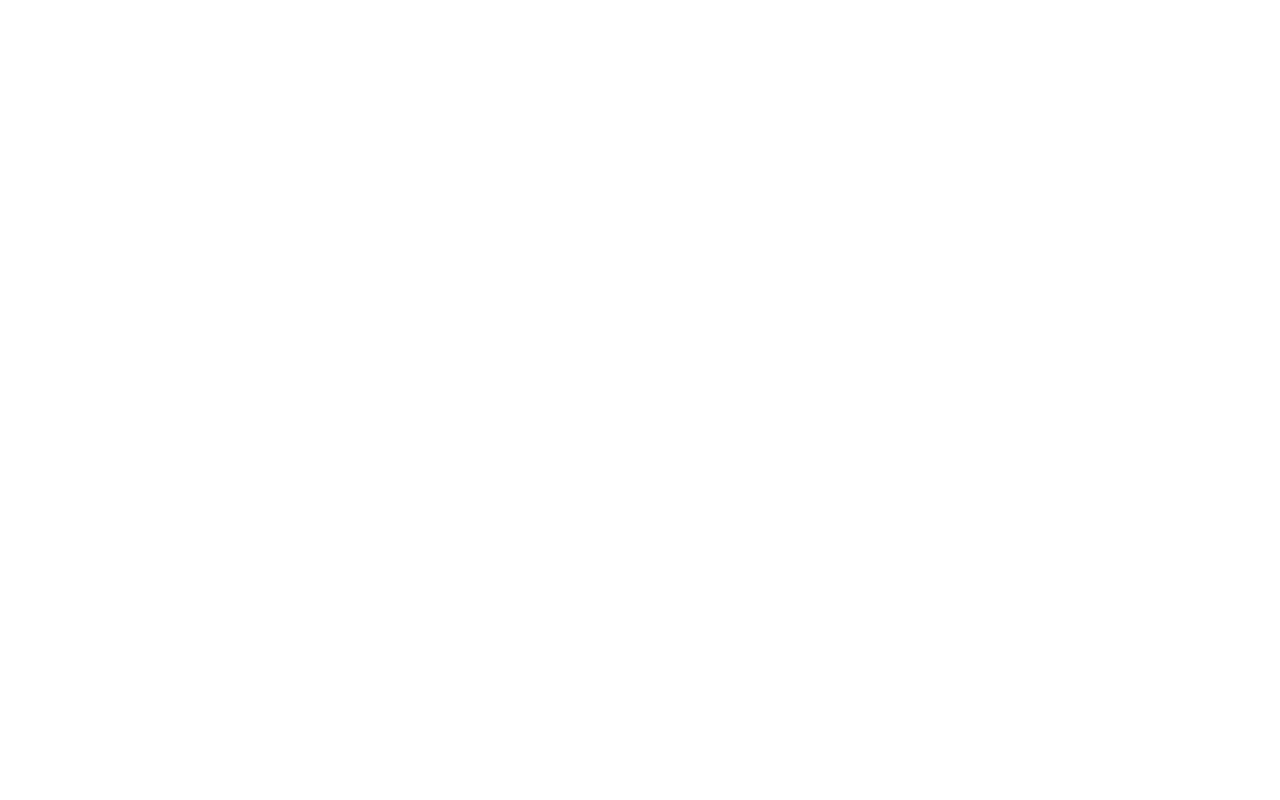
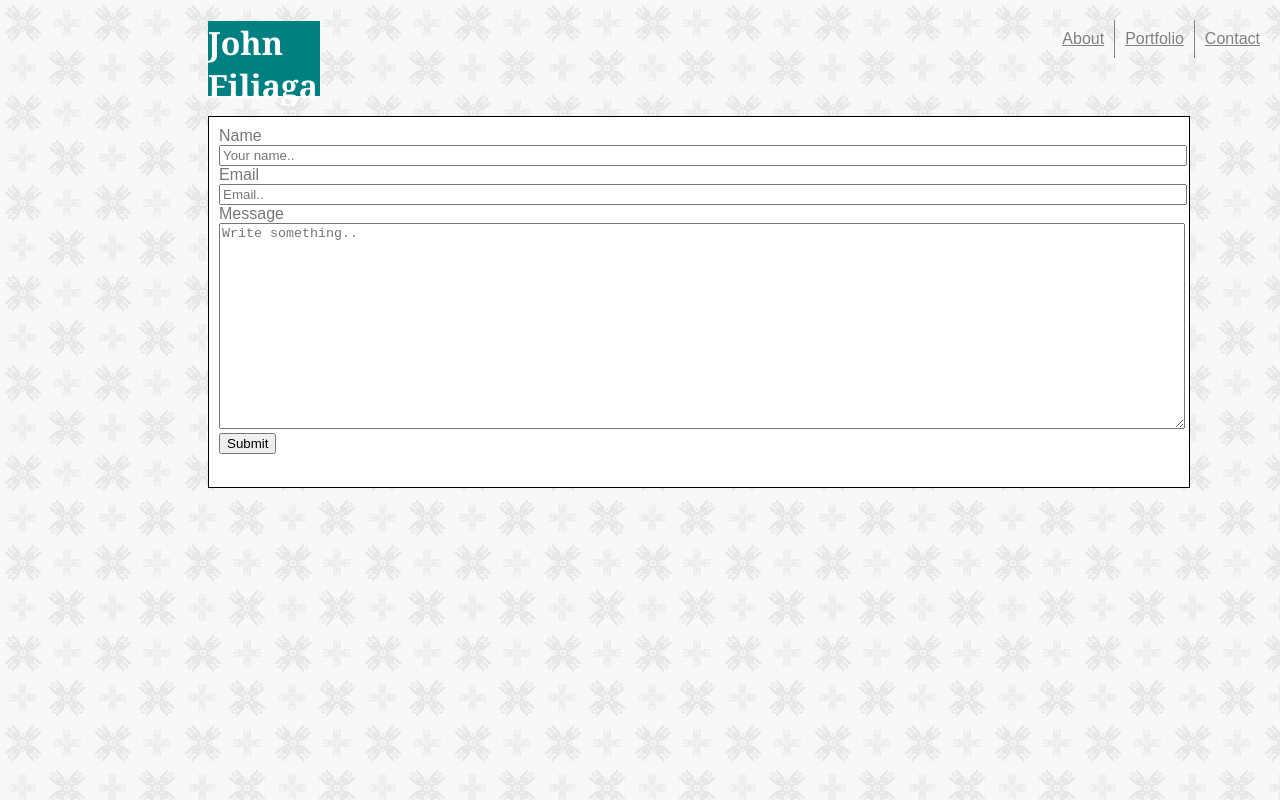
Before and after one commit to jdfili/homework1, a plain HTML site: page contact.html in a window 1280 px wide. Drawn offline with Linux system fonts and the light colour scheme.

Commit message:
homework1

```diff
--- a/assets/css/style.css
+++ b/assets/css/style.css
@@ -3,6 +3,7 @@ body {
     background-image: url(../images/logo_x_pattern.png);
     font-family: Arial, Helvetica, sans-serif;
     height: 550px;
+    color: #777777;
 
 }
 
@@ -54,6 +55,7 @@ h1 {
    margin-left: 200px;
    background: white;
    height: 350px;
+   padding: 10px;
 }
 
 h2 {
@@ -99,5 +101,11 @@ footer {
     width: 1280px;
     position: relative;
     bottom: -170px;
+}
+
+input[type=text], select, textarea {
+    width:100%;
+
 
 }
+input[type=submit]:hover
--- a/contact.html
+++ b/contact.html
@@ -0,0 +1,39 @@
+<!DOCTYPE html>
+<html lang="en">
+<head>
+    <meta charset="UTF-8">
+    <meta name="viewport" content="width=device-width, initial-scale=1.0">
+    <meta http-equiv="X-UA-Compatible" content="ie=edge">
+    <title>About Me</title>
+    <link rel="stylesheet" type="text/css" href="assets/css/style.css">
+</head>
+<body>
+    <h1>John Filiaga</h1>
+
+    <div class=flex-container>
+        <div id="about"> <a href="index.html">About</a></div> <br>
+        <div id="portfolio"> <a href="#">Portfolio</a></div>
+        <div id="contact"> <a href="#">Contact</a></div>
+    </div>
+
+    <div class="wrapper">
+    <div class="container">
+        <form action="action_page.php">
+
+          <label for="name">Name</label>
+          <input type="text" id="name" name="name" placeholder="Your name..">
+
+          <label for="email">Email</label>
+          <input type="text" id="email" name="email" placeholder="Email..">
+
+
+
+          <label for="message">Message</label>
+          <textarea id="message" name="message" placeholder="Write something.." style="height:200px"></textarea>
+
+          <input type="submit" value="Submit">
+
+        </form>
+      </div>
+    </div>
+      </body>
```
Also changed, not shown: index.html (+1 -1 lines).
